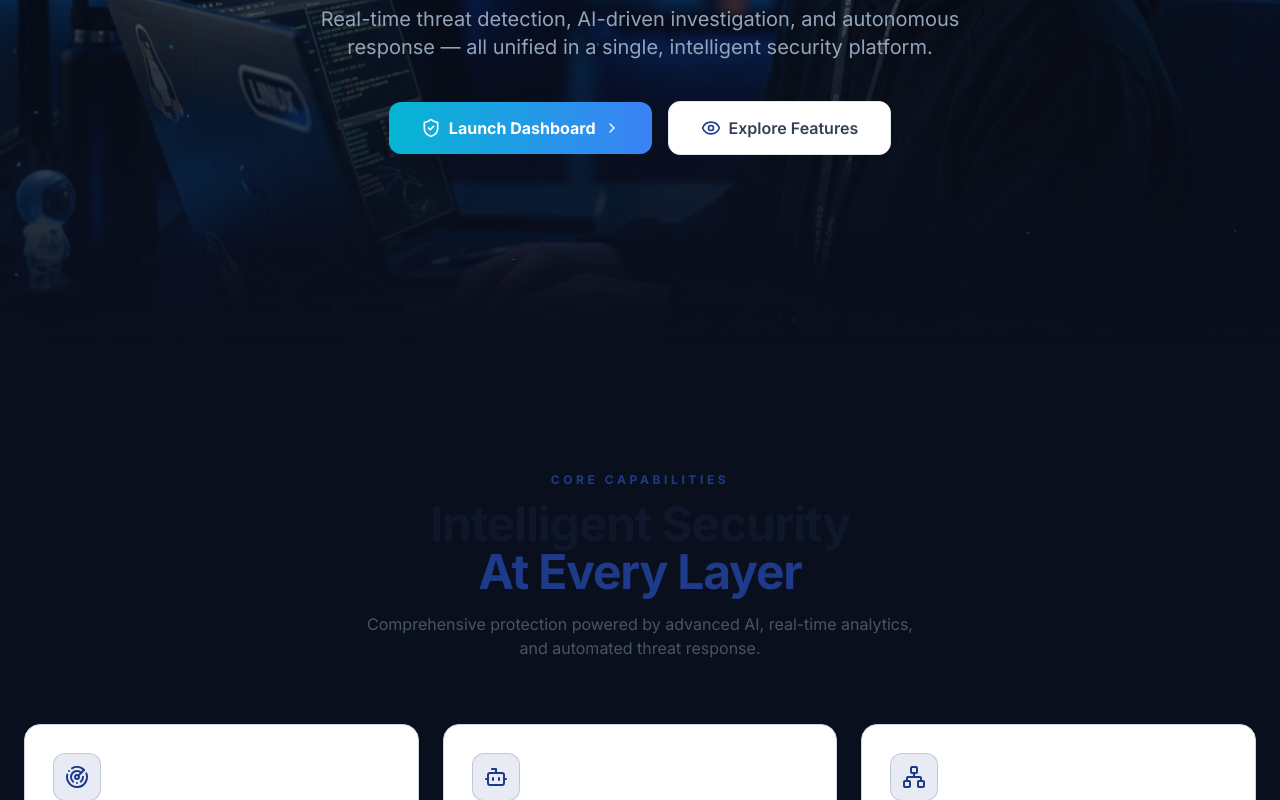
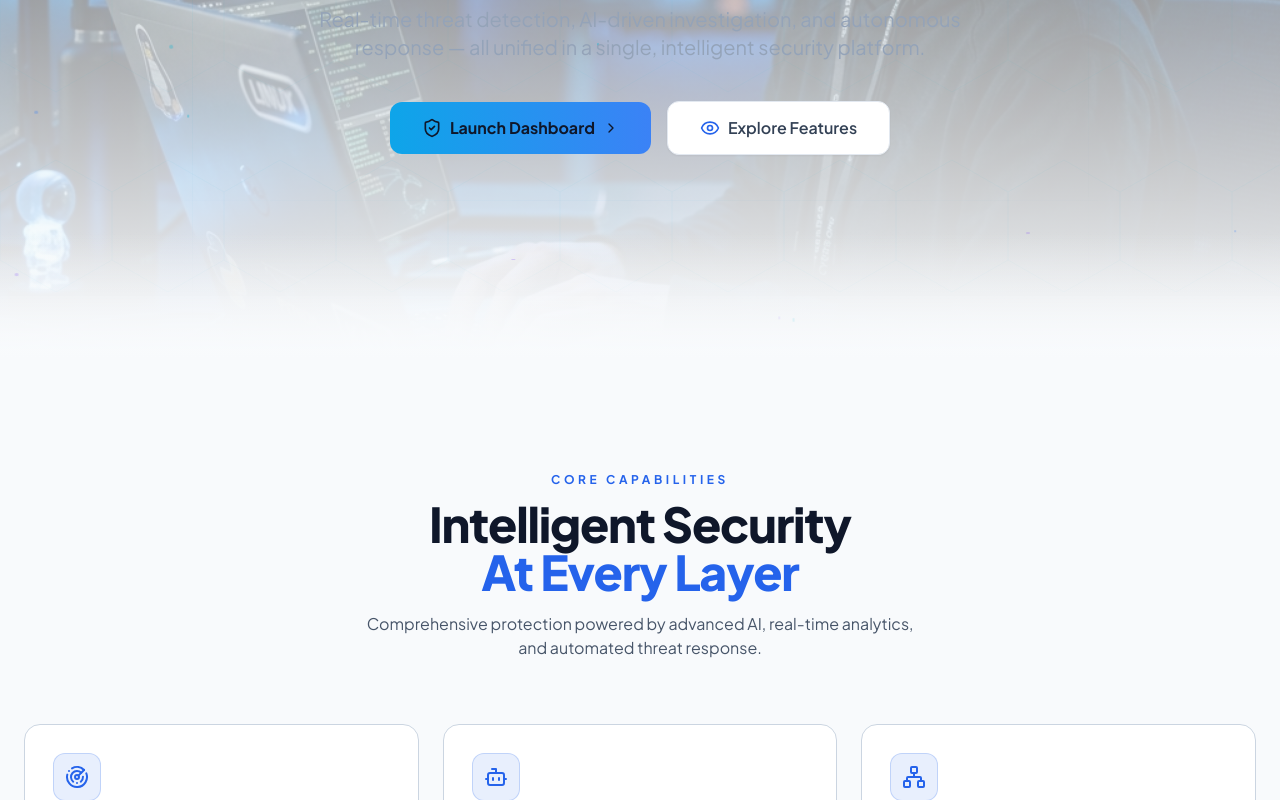
Before and after one commit to ppranaypatil14-ops/Cyber, a React (Vite) app: page / in a window 1280 px wide. Shown: the part 440-1240 px from the top of the page. Built offline with nearby package versions, Linux system fonts and the light colour scheme.

Commit message:
Complete light-mode theme updates and icon cleanup

```diff
--- a/src/components/layout/AppLayout.tsx
+++ b/src/components/layout/AppLayout.tsx
@@ -4,7 +4,7 @@ import { TopNav } from "./TopNav";
 
 export function AppLayout() {
   return (
-    <div className="min-h-screen bg-cyber-dark text-white flex">
+    <div className="min-h-screen bg-cyber-dark text-slate-900 flex">
       <Sidebar />
       <div className="flex-1 ml-64 flex flex-col min-w-0">
         <TopNav />
--- a/src/components/layout/Sidebar.tsx
+++ b/src/components/layout/Sidebar.tsx
@@ -27,15 +27,15 @@ const navItems = [
 
 export function Sidebar() {
   return (
-    <div className="w-64 h-screen bg-cyber-darker border-r border-cyber-card flex flex-col fixed left-0 top-0">
+    <div className="w-64 h-screen bg-white border-r border-slate-200 flex flex-col fixed left-0 top-0 shadow-sm">
       {/* Logo */}
       <div className="p-6 flex items-center gap-3">
-        <div className="p-2 bg-cyber-blue/20 rounded-lg">
-          <ShieldAlert className="w-8 h-8 text-cyber-cyan" />
+        <div className="p-2 bg-cyber-blue/10 rounded-lg">
+          <ShieldAlert className="w-8 h-8 text-cyber-blue" />
         </div>
         <div>
-          <h1 className="font-bold text-xl text-white tracking-tight">CyberShield <span className="text-cyber-cyan">AI</span></h1>
-          <p className="text-xs text-slate-400">Detect. Predict. Defend.</p>
+          <h1 className="font-bold text-xl text-slate-900 tracking-tight">CyberShield <span className="text-cyber-blue">AI</span></h1>
+          <p className="text-xs text-slate-500">Detect. Predict. Defend.</p>
         </div>
       </div>
 
@@ -49,8 +49,8 @@ export function Sidebar() {
             className={({ isActive }) => cn(
               "flex items-center gap-3 px-3 py-2.5 rounded-lg text-sm font-medium transition-all duration-200",
               isActive
-                ? "bg-cyber-blue/10 text-cyber-cyan border border-cyber-blue/30"
-                : "text-slate-400 hover:text-white hover:bg-cyber-card"
+                ? "bg-cyber-blue/10 text-cyber-blue border border-cyber-blue/30"
+                : "text-slate-600 hover:text-slate-900 hover:bg-cyber-card"
             )}
           >
             <item.icon className="w-5 h-5" />
@@ -60,7 +60,7 @@ export function Sidebar() {
       </nav>
 
       {/* Bottom Section */}
-      <div className="p-4 border-t border-cyber-card space-y-4">
+      <div className="p-4 border-t border-slate-200 space-y-4 bg-white">
         {/* System Status */}
         <div className="flex items-center gap-2 px-2 py-1.5 bg-status-safe/10 rounded-md border border-status-safe/20">
           <CheckCircle2 className="w-4 h-4 text-status-safe" />
@@ -69,9 +69,9 @@ export function Sidebar() {
 
         {/* User Profile */}
         <div className="flex items-center gap-3 px-2">
-          <UserCircle className="w-8 h-8 text-slate-400" />
+          <UserCircle className="w-8 h-8 text-slate-600" />
           <div className="flex flex-col">
-            <span className="text-sm font-medium text-white">Security Administrator</span>
+            <span className="text-sm font-medium text-slate-900">Security Administrator</span>
             <span className="text-xs text-slate-500">SOC Team</span>
           </div>
         </div>
--- a/src/components/layout/TopNav.tsx
+++ b/src/components/layout/TopNav.tsx
@@ -2,7 +2,7 @@ import { Bell, Search, AlertTriangle, ShieldCheck } from "lucide-react";
 
 export function TopNav() {
   return (
-    <header className="h-16 bg-cyber-darker border-b border-cyber-card flex items-center justify-between px-6 sticky top-0 z-10">
+    <header className="h-16 bg-white border-b border-slate-200 flex items-center justify-between px-6 sticky top-0 z-10 shadow-sm">
 
       {/* Search Bar */}
       <div className="flex-1 max-w-xl">
@@ -11,7 +11,7 @@ export function TopNav() {
           <input
             type="text"
             placeholder="Search IP, Hash, Asset, or Threat..."
-            className="w-full bg-cyber-dark border border-cyber-card rounded-md pl-10 pr-4 py-2 text-sm text-slate-200 focus:outline-none focus:border-cyber-cyan transition-colors"
+            className="w-full bg-slate-100 border border-slate-200 rounded-md pl-10 pr-4 py-2 text-sm text-slate-700 focus:outline-none focus:border-cyber-blue transition-colors"
           />
         </div>
       </div>
@@ -25,7 +25,7 @@ export function TopNav() {
             <span className="animate-ping absolute inline-flex h-full w-full rounded-full bg-status-safe opacity-75"></span>
             <span className="relative inline-flex rounded-full h-3 w-3 bg-status-safe"></span>
           </span>
-          <span className="text-xs text-slate-300 font-medium">Live Monitoring Active</span>
+          <span className="text-xs text-slate-600 font-medium">Live Monitoring Active</span>
         </div>
 
         {/* Current Threat Level */}
@@ -37,9 +37,9 @@ export function TopNav() {
         <div className="h-6 w-px bg-cyber-card"></div>
 
         {/* Notifications */}
-        <button className="relative p-2 text-slate-400 hover:text-white transition-colors rounded-full hover:bg-cyber-card">
+        <button className="relative p-2 text-slate-500 hover:text-slate-800 transition-colors rounded-full hover:bg-slate-100">
           <Bell className="w-5 h-5" />
-          <span className="absolute top-1 right-1 w-2.5 h-2.5 bg-status-critical rounded-full border border-cyber-darker"></span>
+          <span className="absolute top-1 right-1 w-2.5 h-2.5 bg-status-critical rounded-full border border-white"></span>
         </button>
 
         {/* Admin Profile */}
--- a/src/index.css
+++ b/src/index.css
@@ -1,4 +1,4 @@
-@import url('https://fonts.googleapis.com/css2?family=Inter:wght@300;400;500;600;700&display=swap');
+@import url('https://fonts.googleapis.com/css2?family=Plus+Jakarta+Sans:wght@300;400;500;600;700;800&display=swap');
 
 @tailwind base;
 @tailwind components;
@@ -6,7 +6,48 @@
 
 @layer base {
   body {
-    @apply bg-cyber-dark text-white font-sans antialiased;
+    @apply bg-cyber-dark text-slate-900 font-sans antialiased;
+  }
+
+  .bg-cyber-card,
+  .bg-cyber-darker,
+  .bg-cyber-dark {
+    color: #0f172a;
+  }
+
+  .bg-cyber-card.text-white,
+  .bg-cyber-card .text-white,
+  .bg-cyber-darker.text-white,
+  .bg-cyber-darker .text-white,
+  .bg-cyber-dark.text-white,
+  .bg-cyber-dark .text-white,
+  .bg-slate-800.text-white,
+  .bg-slate-800 .text-white,
+  .bg-slate-700.text-white,
+  .bg-slate-700 .text-white {
+    color: #0f172a !important;
+  }
+
+  .bg-cyber-card {
+    background-color: #eff6ff !important;
+  }
+  .bg-cyber-darker {
+    background-color: #dbeafe !important;
+  }
+  .bg-cyber-dark {
+    background-color: #f8fafc !important;
+  }
+  .bg-slate-800 {
+    background-color: #cbd5e1 !important;
+  }
+  .bg-slate-700 {
+    background-color: #dbeafe !important;
+  }
+  .border-slate-800 {
+    border-color: #cbd5e1 !important;
+  }
+  .border-slate-700 {
+    border-color: #dbeafe !important;
   }
 }
 
@@ -16,13 +57,14 @@
   height: 6px;
 }
 ::-webkit-scrollbar-track {
-  @apply bg-cyber-darker;
+  background: #dbeafe;
 }
 ::-webkit-scrollbar-thumb {
-  @apply bg-cyber-card rounded;
+  background: #93c5fd;
+  border-radius: 9999px;
 }
 ::-webkit-scrollbar-thumb:hover {
-  @apply bg-cyber-blue;
+  background: #60a5fa;
 }
 
 /* ── Testing Lab ─────────────────────────────────────────── */
--- a/src/pages/Copilot/index.tsx
+++ b/src/pages/Copilot/index.tsx
@@ -1,5 +1,5 @@
 import { useState, useRef, useEffect } from 'react';
-import { Bot, User, Send, ShieldAlert, Sparkles, ChevronRight } from 'lucide-react';
+import { Bot, User, Send, Sparkles } from 'lucide-react';
 import { cn } from '../../utils/cn';
 
 const suggestions = [
--- a/src/pages/Investigation/index.tsx
+++ b/src/pages/Investigation/index.tsx
@@ -1,4 +1,4 @@
-import { ShieldAlert, Activity, Clock, CheckCircle2, AlertTriangle, FileText, Monitor, ChevronRight } from 'lucide-react';
+import { Activity, Clock, AlertTriangle, FileText, Monitor, ChevronRight } from 'lucide-react';
 import { cn } from '../../utils/cn';
 
 const timeline = [
--- a/src/pages/MitreAttack/index.tsx
+++ b/src/pages/MitreAttack/index.tsx
@@ -1,4 +1,4 @@
-import { ShieldAlert, Crosshair, Network, ArrowRight, ShieldCheck, Database, Key, Activity } from 'lucide-react';
+import { Crosshair, Network, Database, Key, Activity, ShieldAlert } from 'lucide-react';
 import { cn } from '../../utils/cn';
 
 const attackStages = [
@@ -64,7 +64,7 @@ export default function MitreAttack() {
               <div className="h-full bg-gradient-to-r from-status-critical via-status-high to-transparent w-1/2"></div>
             </div>
 
-            {attackStages.map((stage, idx) => (
+            {attackStages.map((stage) => (
               <div key={stage.id} className="relative z-10 flex flex-col items-center w-40">
                 <div className={cn(
                   "w-16 h-16 rounded-full border-2 flex items-center justify-center bg-cyber-darker mb-4 transition-all duration-300",
--- a/src/pages/Reports/index.tsx
+++ b/src/pages/Reports/index.tsx
@@ -1,4 +1,4 @@
-import { FileText, Download, FileJson, File, CheckCircle2, ShieldAlert, Clock, AlertTriangle } from 'lucide-react';
+import { FileText, Download, FileJson, File, ShieldAlert, CheckCircle2, Clock } from 'lucide-react';
 import { cn } from '../../utils/cn';
 
 const mockReports = [
--- a/tailwind.config.js
+++ b/tailwind.config.js
@@ -8,11 +8,11 @@ export default {
     extend: {
       colors: {
         cyber: {
-          dark: '#0a0f1d',
-          darker: '#060913',
-          card: '#131b2f',
-          blue: '#1e3a8a',
-          cyan: '#06b6d4',
+          dark: '#f8fafc',
+          darker: '#e0f2fe',
+          card: '#eff6ff',
+          blue: '#2563eb',
+          cyan: '#0ea5e9',
           accent: '#3b82f6'
         },
         status: {
@@ -23,7 +23,7 @@ export default {
         }
       },
       fontFamily: {
-        sans: ['Inter', 'sans-serif'],
+        sans: ['Plus Jakarta Sans', 'sans-serif'],
       }
     },
   },
```
